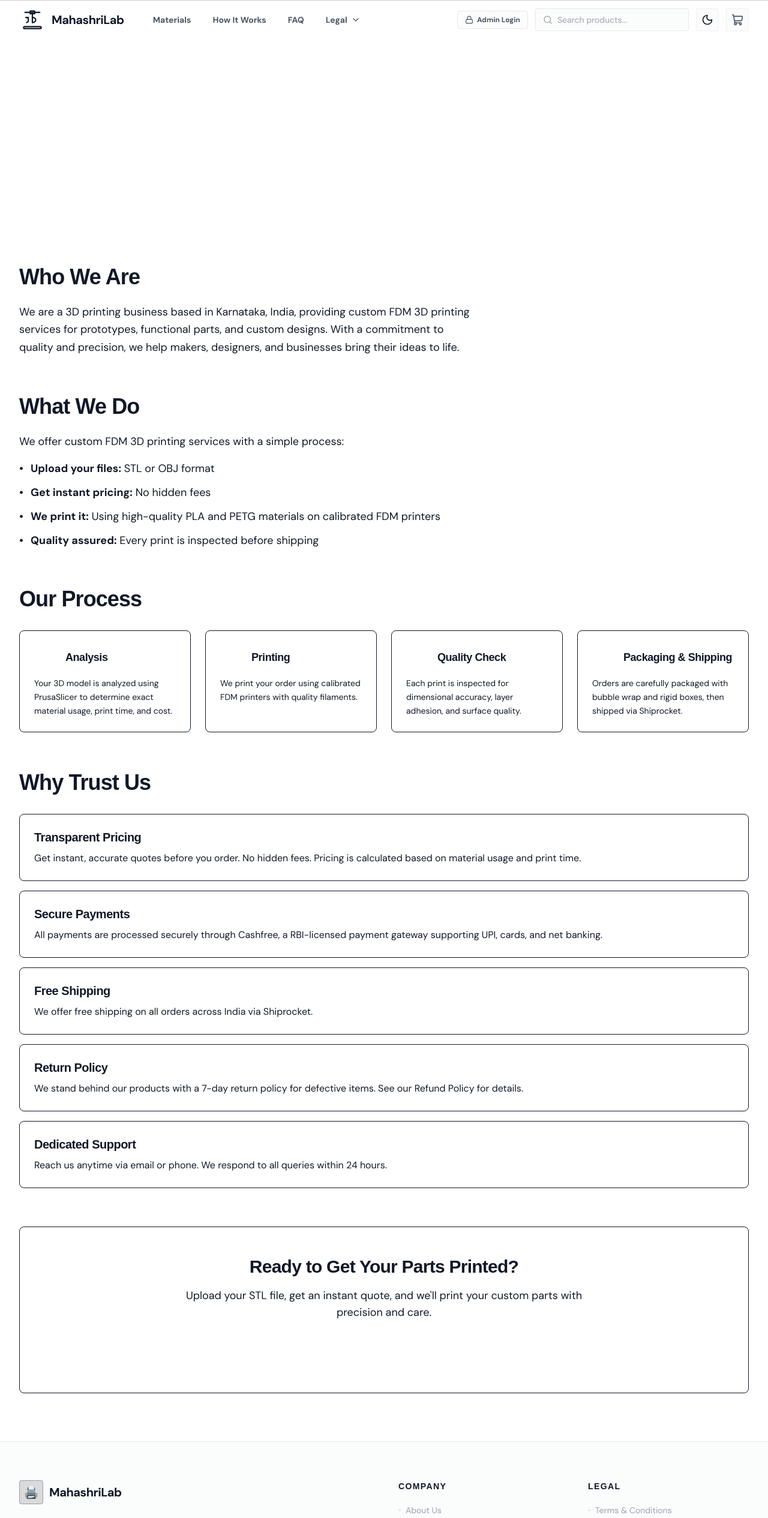
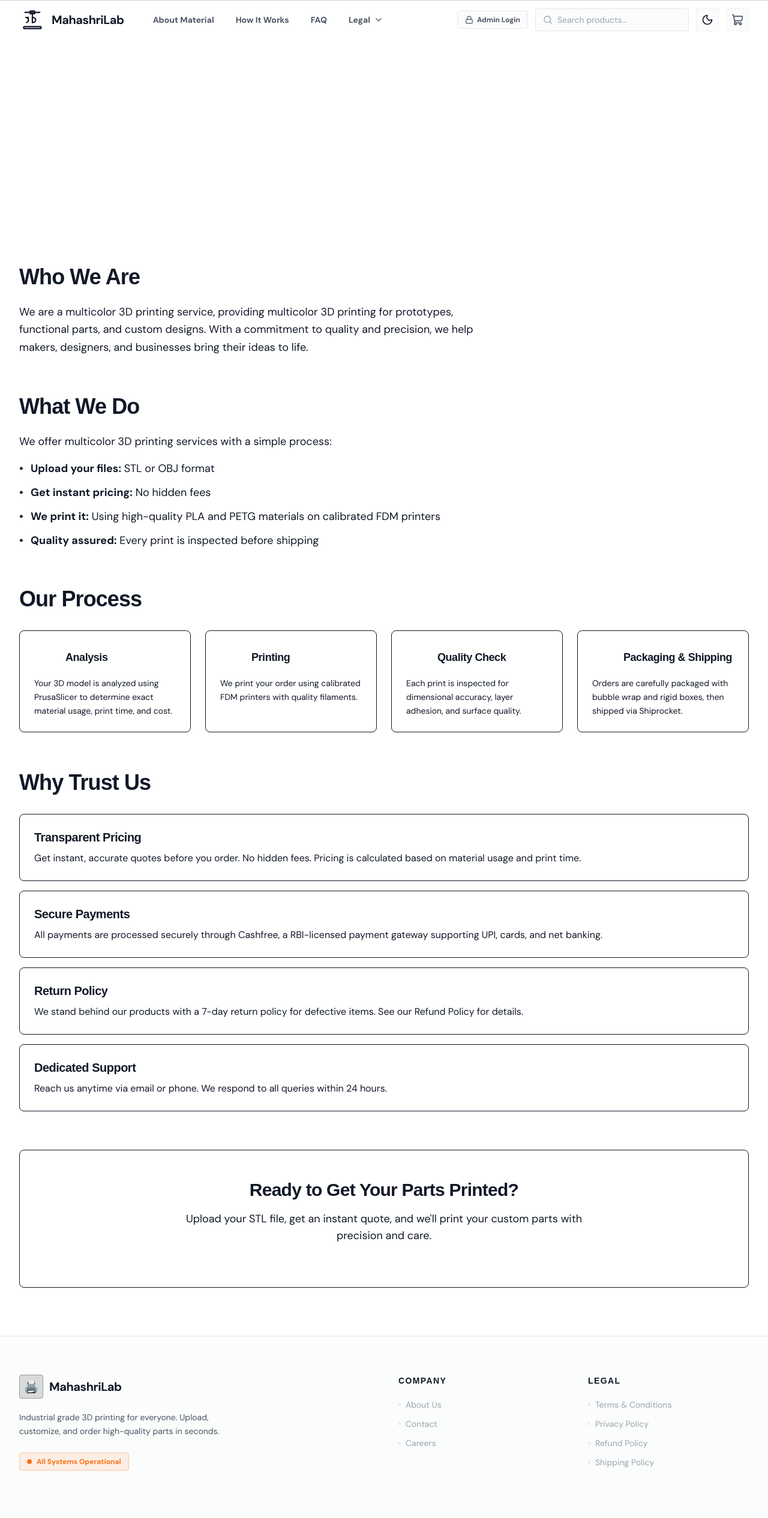
Before and after one commit to Gautham479/3dprinter, a Next.js app: page /about in a window 1280 px wide. Shown: the top 2531 px of the page at 60% size. Built offline with nearby package versions, Linux system fonts and the light colour scheme; a web font is replaced by a local one.

Commit message:
feat: implement core UI components and navigation structure for 3D printing service

```diff
--- a/app/about/page.js
+++ b/app/about/page.js
@@ -44,7 +44,7 @@ export default function AboutPage() {
             About Us
           </h1>
           <p className="text-lg sm:text-xl text-white/90 max-w-2xl mx-auto">
-            Premium FDM 3D Printing Services from Karnataka, India
+            Multicolor 3D Printing Service
           </p>
         </motion.div>
       </section>
@@ -63,7 +63,7 @@ export default function AboutPage() {
             Who We Are
           </h2>
           <p className="text-body text-lg leading-relaxed max-w-3xl">
-            We are a 3D printing business based in Karnataka, India, providing custom FDM 3D printing services for prototypes, functional parts, and custom designs. With a commitment to quality and precision, we help makers, designers, and businesses bring their ideas to life.
+            We are a multicolor 3D printing service, providing multicolor 3D printing for prototypes, functional parts, and custom designs. With a commitment to quality and precision, we help makers, designers, and businesses bring their ideas to life.
           </p>
         </motion.div>
 
@@ -79,7 +79,7 @@ export default function AboutPage() {
             What We Do
           </h2>
           <p className="text-body text-lg leading-relaxed max-w-3xl mb-4">
-            We offer custom FDM 3D printing services with a simple process:
+            We offer multicolor 3D printing services with a simple process:
           </p>
           <ul className="text-body text-lg space-y-3">
             <li className="flex items-start">
@@ -174,10 +174,6 @@ export default function AboutPage() {
                 description: "All payments are processed securely through Cashfree, a RBI-licensed payment gateway supporting UPI, cards, and net banking.",
               },
               {
-                title: "Free Shipping",
-                description: "We offer free shipping on all orders across India via Shiprocket.",
-              },
-              {
                 title: "Return Policy",
                 description: "We stand behind our products with a 7-day return policy for defective items. See our Refund Policy for details.",
               },
@@ -212,12 +208,6 @@ export default function AboutPage() {
           <p className="text-body text-lg mb-6 max-w-2xl mx-auto">
             Upload your STL file, get an instant quote, and we'll print your custom parts with precision and care.
           </p>
-          <a
-            href="/products"
-            className="inline-block px-8 py-3 bg-primary-accent text-white rounded-lg font-semibold hover:bg-secondary-accent transition-all duration-300 transform hover:scale-105"
-          >
-            Upload Your Design
-          </a>
         </motion.div>
       </section>
 
--- a/components/Features.jsx
+++ b/components/Features.jsx
@@ -79,14 +79,15 @@ export default function Features() {
       case "negative":
         return <X className="w-4 h-4 text-red-400/70 flex-shrink-0" />;
       case "tip":
-        return <Zap className="w-4 h-4 text-primary-500 flex-shrink-0" />;
+        return <Check className="w-4 h-4 text-primary-500 flex-shrink-0" />;
       default:
-        return <ChevronRight className="w-4 h-4 text-fg-subtle flex-shrink-0" />;
+        return <Check className="w-4 h-4 text-fg-subtle flex-shrink-0" />;
     }
   };
 
   return (
-    <section id="features" className="w-full py-24 overflow-hidden relative">
+    <section id="materials" className="w-full py-24 overflow-hidden relative">
+      <div id="features" className="sr-only" />
       {/* Subtle warm divider */}
       <div className="absolute top-0 left-1/2 -translate-x-1/2 w-[400px] h-[1px] bg-primary-500/20" />
 
--- a/components/Hero.jsx
+++ b/components/Hero.jsx
@@ -73,7 +73,7 @@ export default function Hero() {
           className="inline-flex items-center gap-2 px-4 py-1.5 rounded-sm border border-primary-500/30 bg-primary-500/10 text-sm text-primary-600 font-bold mb-4"
         >
           <span className="w-1.5 h-1.5 rounded-sm bg-accent-500" />
-          Fast & Easy Online 3D Printing
+          Fast & Easy Online Multicolor 3D Printing
         </motion.div>
 
         <div className="flex gap-4">
--- a/components/HowItWorks.jsx
+++ b/components/HowItWorks.jsx
@@ -10,9 +10,9 @@ export default function HowItWorks() {
       icon: <UploadCloud className="w-8 h-8" />,
       title: "1. Upload Your Design",
       desc: "Drop your STL or OBJ files into our quoter to get an instant, AI-driven price.",
-      color: "bg-primary-500/15",
-      borderColor: "border-primary-500/25",
-      iconColor: "text-primary-500",
+      color: "bg-accent-500/15",
+      borderColor: "border-accent-500/25",
+      iconColor: "text-accent-500",
       number: "01",
     },
     {
@@ -48,10 +48,6 @@ export default function HowItWorks() {
           transition={{ duration: 0.6 }}
           className="text-center mb-16"
         >
-          <div className="inline-flex items-center gap-2 px-4 py-1.5 rounded-sm border border-accent-500/30 bg-accent-500/10 text-sm text-accent-500 font-bold mb-6">
-            <span className="w-2 h-2 rounded-sm bg-accent-500 animate-pulse" />
-            Simple Process
-          </div>
           <h2 className="text-3xl md:text-5xl font-black text-fg mb-4">How It Works</h2>
           <p className="text-lg text-fg-muted max-w-2xl mx-auto">
             From digital file to physical object in just three simple steps.
--- a/components/MainContentTabs.jsx
+++ b/components/MainContentTabs.jsx
@@ -83,6 +83,12 @@ export default function MainContentTabs() {
                 <p className="text-fg-muted">
                   Upload your own 3D models (STL files), configure your material preferences, and get an instant quote.
                 </p>
+                <a
+                  href="#materials"
+                  className="inline-block mt-4 text-sm font-bold text-primary-500 hover:text-accent-500 transition-colors underline underline-offset-4"
+                >
+                  About materials
+                </a>
               </div>
               <div className="grid grid-cols-1 lg:grid-cols-[1fr_450px] xl:grid-cols-[1fr_500px] gap-8 lg:gap-10 items-start w-full">
                 <div className="w-full relative h-[100%]">
--- a/components/Navbar.jsx
+++ b/components/Navbar.jsx
@@ -75,7 +75,7 @@ export default function Navbar() {
   };
 
   const navLinks = [
-    { id: 'features', label: 'Materials' },
+    { id: 'features', label: 'About Material' },
     { id: 'how-it-works', label: 'How It Works' },
     { id: 'faq', label: 'FAQ' },
   ];
```
